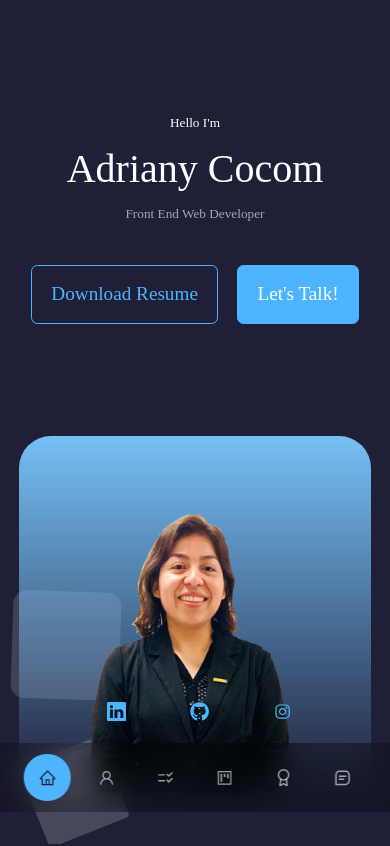
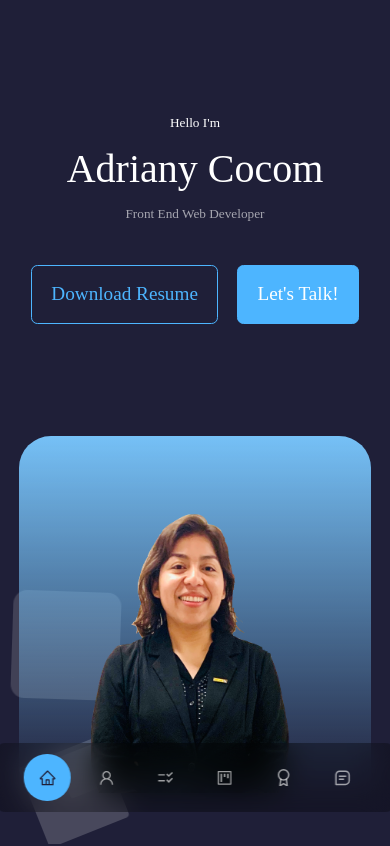
Before and after one commit to aicprog/Web-Portfolio, a React (Create React App) app: page / in a window 390 px wide. Shown: the top 846 px of the page. Built offline with nearby package versions, Linux system fonts and the light colour scheme; no server answers; a web font is replaced by a local one.

Commit message:
Updated header socials on mobile version

```diff
--- a/src/components/Header/Header.css
+++ b/src/components/Header/Header.css
@@ -85,10 +85,7 @@ header {
 	}
 
 	.header-socials {
-		flex-direction: row;
-		left: calc(50% - 5.5rem);
-		bottom: 7rem;
-		gap: 4rem;
+		display: none;
 	}
 
 	.header-socials::after {
```
Also changed, not shown: 1 other file (tests, documents, lock files or other folders).
